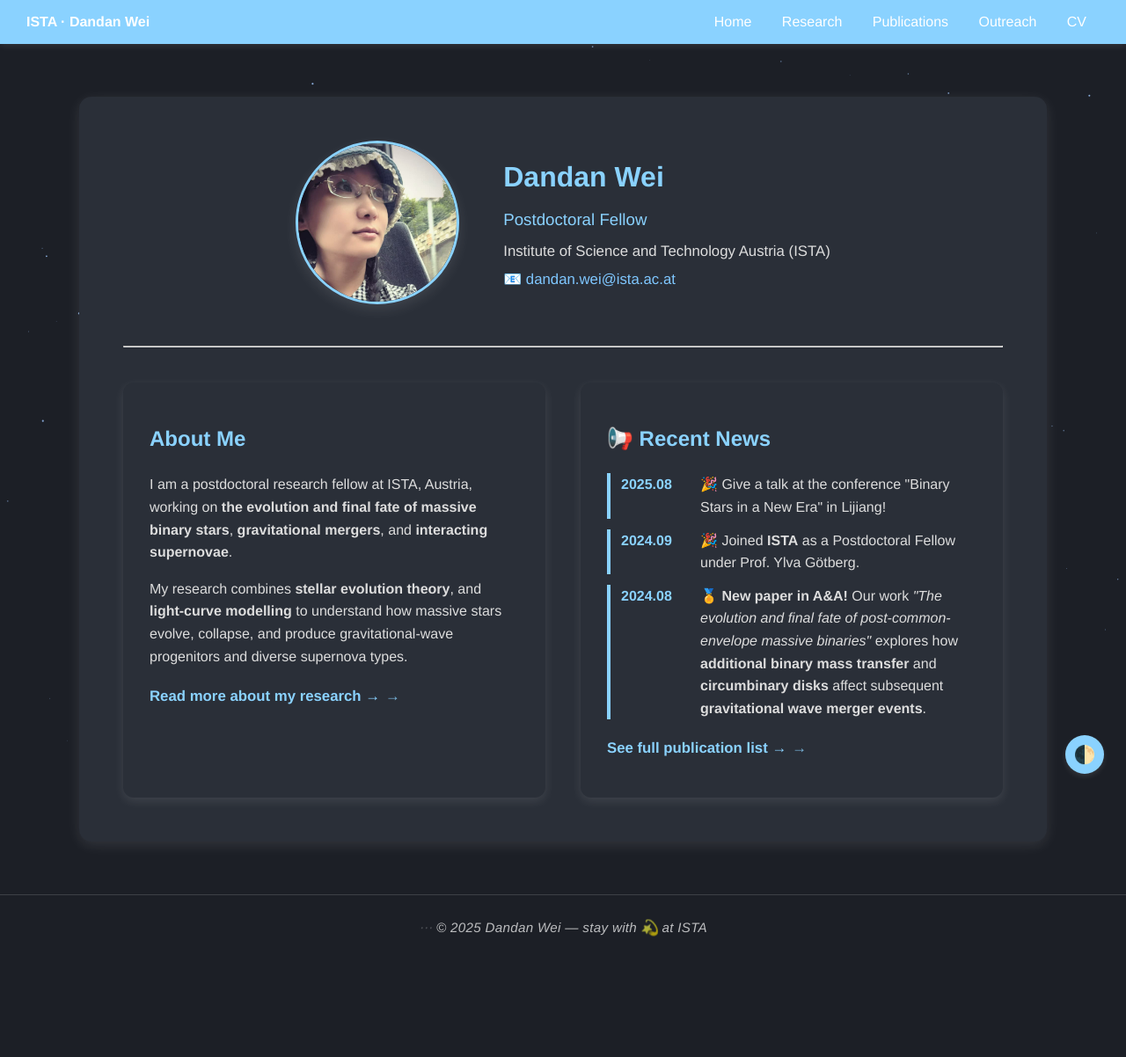
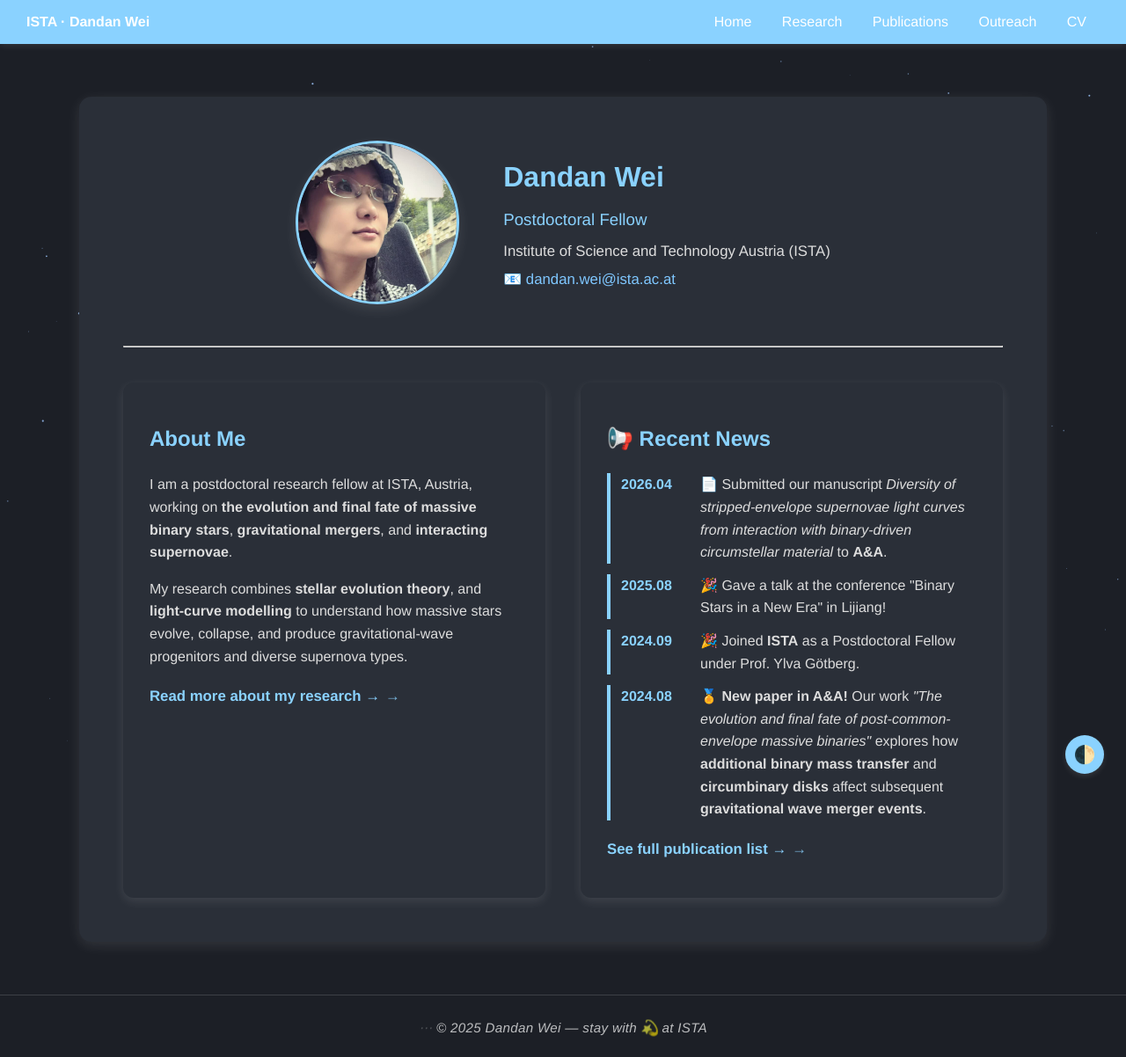
Before and after one commit to Dandan-star0/Dandan-star0.github.io, a Jekyll site: the page built from index.md, in a window 1280 px wide. Shown: the whole page at 88% size. Built offline with Jekyll 4.4.1, drawn with Linux system fonts in a browser that asks for light colours; before the commit the page ends 1087 px from its top, so only the background shows below that.

Commit message:
Update index.md

```diff
--- a/index.md
+++ b/index.md
@@ -46,9 +46,17 @@ title: "Home"
     <h2>📢 Recent News</h2>
 
     <div class="news-item">
+      <div class="news-date">2026.04</div>
+      <div class="news-content">
+       📄 Submitted our manuscript
+        <em>Diversity of stripped-envelope supernovae light curves from interaction with binary-driven circumstellar material</em> to <strong>A&amp;A</strong>.
+      </div>
+    </div>
+
+    <div class="news-item">
       <div class="news-date">2025.08</div>
       <div class="news-content">
-        🎉 Give a talk at the conference "Binary Stars in a New Era" in Lijiang!
+        🎉 Gave a talk at the conference "Binary Stars in a New Era" in Lijiang!
       </div>
     </div>
 
```
